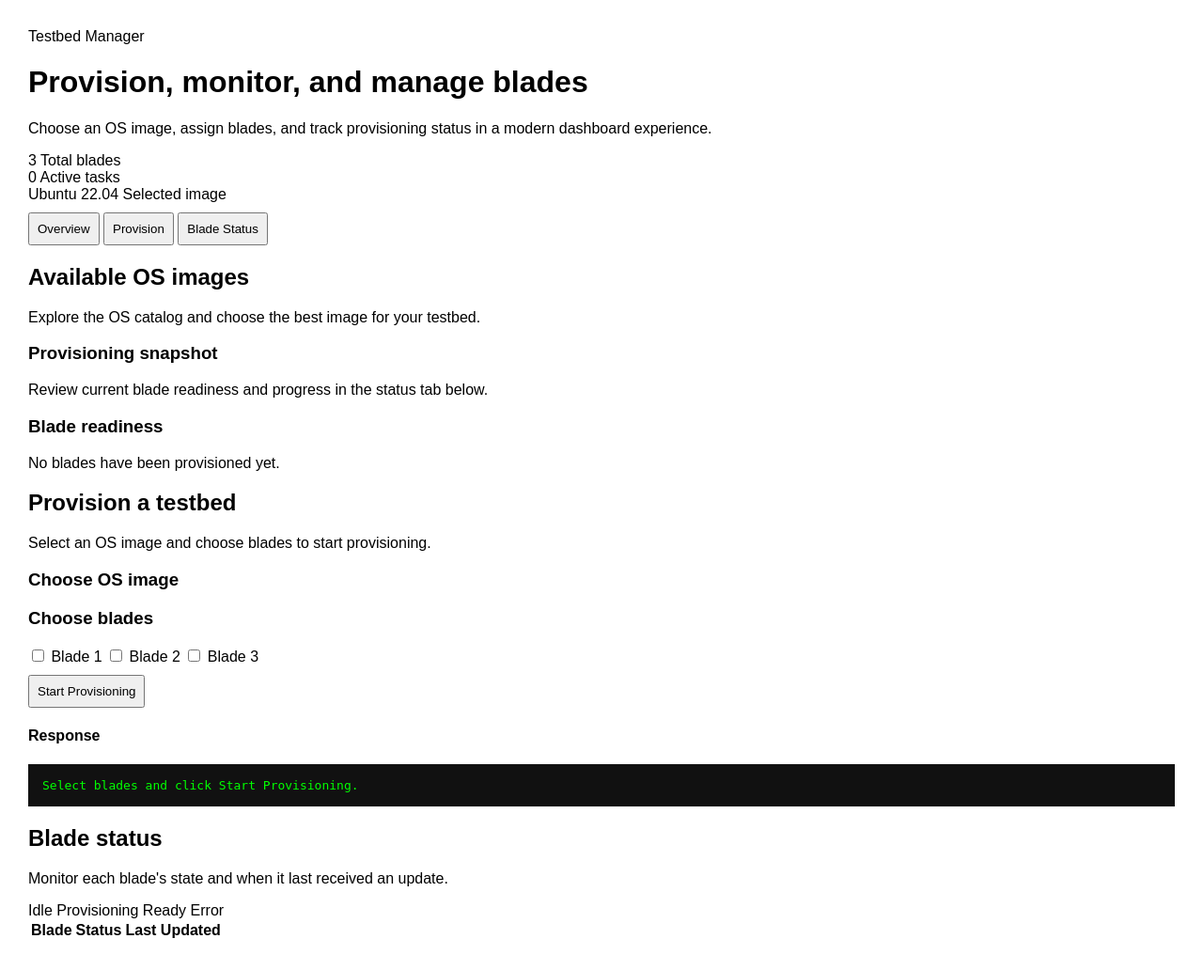
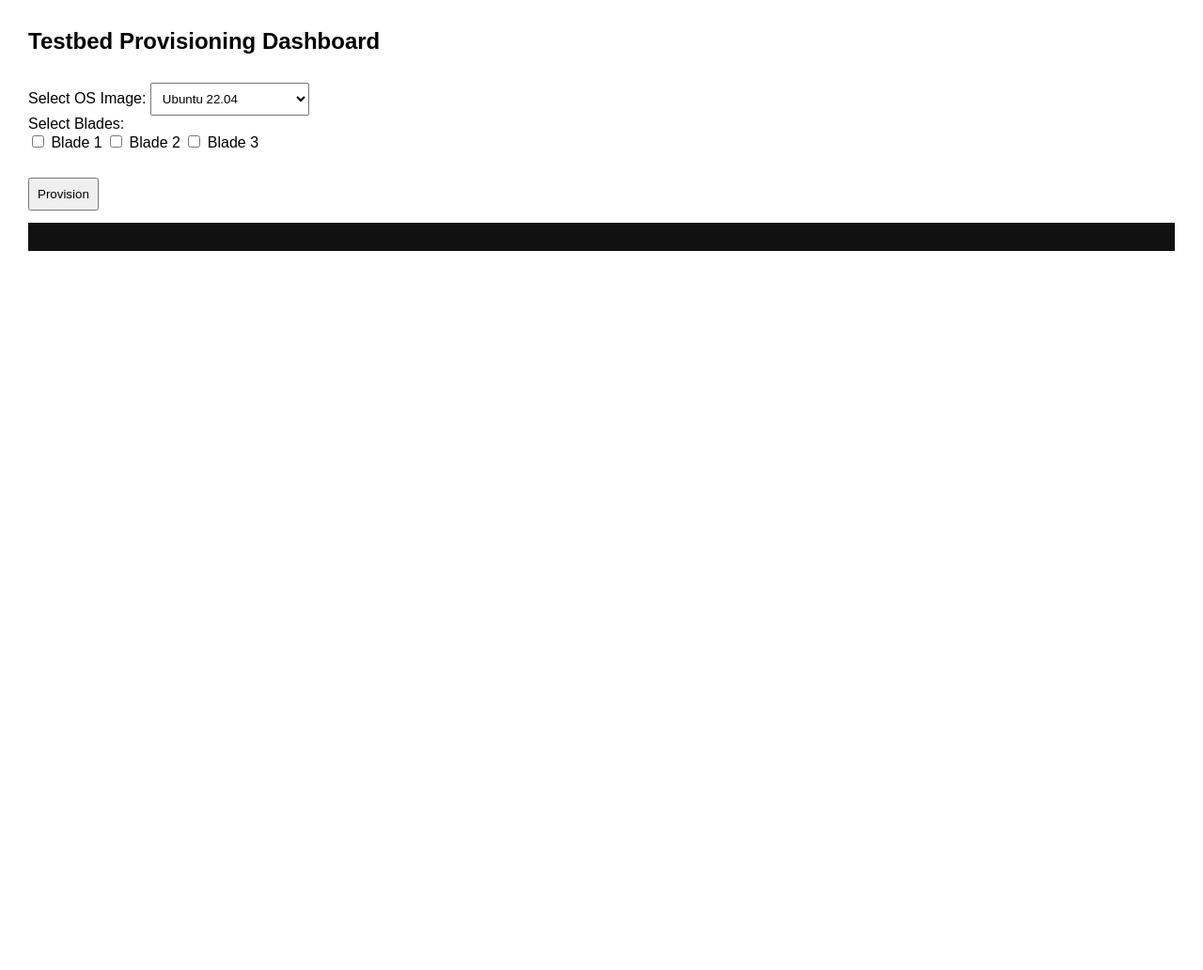
Before and after one commit to athsihvp/testbed-manager, a FastAPI app: page /dashboard in a window 1280 px wide. Shown: the whole page at 94% size. After the commit the page ends 267 px from the top, so only its background shows below. Run offline with FastAPI, Linux system fonts and the light colour scheme; lists and menus that the app fills with data are empty.

Commit message:
old changes

```diff
--- a/templates/dashboard.html
+++ b/templates/dashboard.html
@@ -6,104 +6,29 @@
 </head>
 
 <body>
-<main class="page-shell">
-    <header class="hero">
-        <div>
-            <p class="eyebrow">Testbed Manager</p>
-            <h1>Provision, monitor, and manage blades</h1>
-            <p class="hero-copy">Choose an OS image, assign blades, and track provisioning status in a modern dashboard experience.</p>
-        </div>
-        <div class="hero-stats">
-            <div class="stat-card">
-                <span class="stat-value" id="totalBlades">3</span>
-                <span class="stat-label">Total blades</span>
-            </div>
-            <div class="stat-card">
-                <span class="stat-value" id="activeTasks">0</span>
-                <span class="stat-label">Active tasks</span>
-            </div>
-            <div class="stat-card">
-                <span class="stat-value" id="selectedImageLabel">Ubuntu 22.04</span>
-                <span class="stat-label">Selected image</span>
-            </div>
-        </div>
-    </header>
 
-    <div class="tabs">
-        <button class="tab-button active" data-tab="overview">Overview</button>
-        <button class="tab-button" data-tab="provision">Provision</button>
-        <button class="tab-button" data-tab="status">Blade Status</button>
-    </div>
+<h2>Testbed Provisioning Dashboard</h2>
 
-    <section class="tab-panel active" id="overview">
-        <div class="section-header">
-            <h2>Available OS images</h2>
-            <p>Explore the OS catalog and choose the best image for your testbed.</p>
-        </div>
-        <div class="os-grid" id="overviewOsCards"></div>
-        <div class="section-grid">
-            <div class="card highlight-card">
-                <h3>Provisioning snapshot</h3>
-                <p>Review current blade readiness and progress in the status tab below.</p>
-            </div>
-            <div class="card highlight-card">
-                <h3>Blade readiness</h3>
-                <p id="readyBladesText">No blades have been provisioned yet.</p>
-            </div>
-        </div>
-    </section>
+<div>
+    <label>Select OS Image:</label>
+    <select id="imageSelect"></select>
+</div>
 
-    <section class="tab-panel" id="provision">
-        <div class="section-header">
-            <h2>Provision a testbed</h2>
-            <p>Select an OS image and choose blades to start provisioning.</p>
-        </div>
-        <div class="card card-row">
-            <div class="card-body">
-                <h3>Choose OS image</h3>
-                <div class="os-grid" id="imageCards"></div>
-            </div>
-            <div class="card-body">
-                <h3>Choose blades</h3>
-                <div class="blade-list" id="bladeList">
-                    <label><input type="checkbox" value="blade1"> Blade 1</label>
-                    <label><input type="checkbox" value="blade2"> Blade 2</label>
-                    <label><input type="checkbox" value="blade3"> Blade 3</label>
-                </div>
-            </div>
-        </div>
-        <div class="action-panel">
-            <button id="provisionButton" class="primary-button">Start Provisioning</button>
-            <div class="output-panel">
-                <h4>Response</h4>
-                <pre id="output">Select blades and click Start Provisioning.</pre>
-            </div>
-        </div>
-    </section>
+<div>
+    <label>Select Blades:</label>
+    <br>
+    <input type="checkbox" value="blade1"> Blade 1
+    <input type="checkbox" value="blade2"> Blade 2
+    <input type="checkbox" value="blade3"> Blade 3
+</div>
 
-    <section class="tab-panel" id="status">
-        <div class="section-header">
-            <h2>Blade status</h2>
-            <p>Monitor each blade's state and when it last received an update.</p>
-        </div>
-        <div class="status-cards">
-            <div class="status-card-panel">
-                <span class="status-badge status-idle">Idle</span>
-                <span class="status-badge status-provisioning">Provisioning</span>
-                <span class="status-badge status-ready">Ready</span>
-                <span class="status-badge status-error">Error</span>
-            </div>
-        </div>
-        <div class="status-table-container">
-            <table class="status-table">
-                <thead>
-                    <tr><th>Blade</th><th>Status</th><th>Last Updated</th></tr>
-                </thead>
-                <tbody id="statusRows"></tbody>
-            </table>
-        </div>
-    </section>
-</main>
+<br>
+
+<button onclick="submitRequest()">Provision</button>
+
+<pre id="output"></pre>
+
 <script src="/static/app.js"></script>
+
 </body>
 </html>
```
Also changed, not shown: playbooks/provision_1781695937.yml (added, +14 -0 lines), playbooks/provision_1781696791.yml (added, +14 -0 lines), playbooks/provision_1781696802.yml (added, +14 -0 lines), playbooks/provision_1781696829.yml (added, +14 -0 lines).
